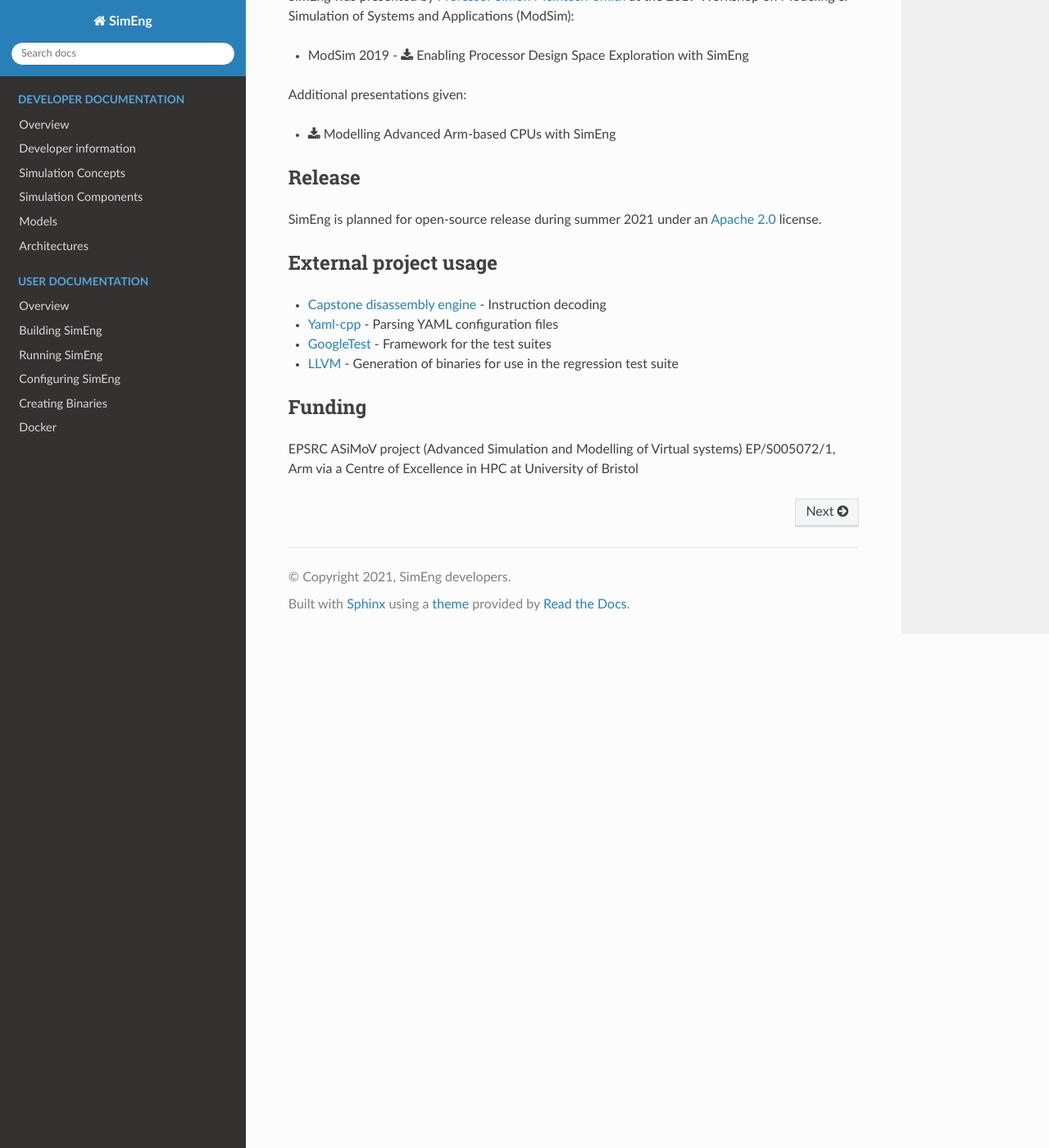
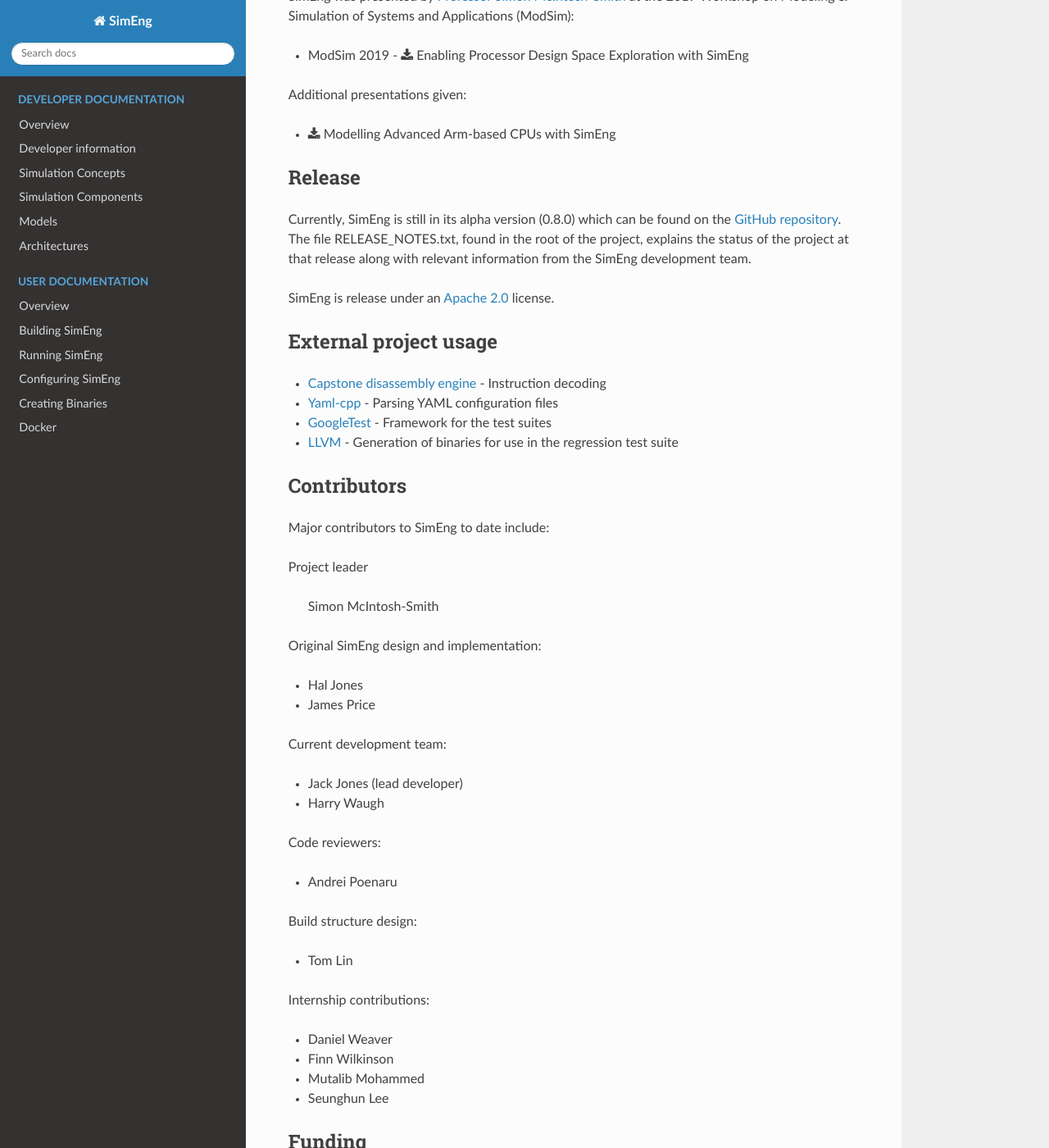
Before and after one commit to UoB-HPC/SimEng, a Sphinx documentation site: the page built from docs/sphinx/index.rst, in a window 1280 px wide and 1400 px high, scrolled down 1428 px. Shown: the whole window at 82% size. Built offline with Sphinx 7.4.7 and the Read the Docs theme 2.0.0, drawn with Linux system fonts in a browser that asks for light colours; pages that are not in the unit, such as notebooks, are missing from menus; some of the changed text lies outside the part shown.

```diff
--- a/CMakeLists.txt
+++ b/CMakeLists.txt
@@ -50,7 +50,7 @@
 )
 
 cmake_policy(SET CMP0048 NEW)
-project(SimEng VERSION 0.1 LANGUAGES C CXX)
+project(SimEng VERSION 0.8.0 LANGUAGES C CXX)
 
 # If no build type was defined, default to Release
 if(NOT CMAKE_BUILD_TYPE)
--- /dev/null
+++ b/docs/requirements.txt
@@ -0,0 +1,3 @@
+Sphinx==1.6.7
+sphinx-rtd-theme==0.5.2
+m2r2==0.3.1
--- a/docs/sphinx/conf.py
+++ b/docs/sphinx/conf.py
@@ -53,7 +53,7 @@
 source_suffix = '.rst'
 
 # The main toctree document.
-main_doc = 'index'
+master_doc = 'index'
 
 # The language for content autogenerated by Sphinx. Refer to documentation
 # for a list of supported languages.
@@ -105,13 +105,13 @@
 # Output file base name for HTML help builder.
 htmlhelp_basename = 'SimEngDoc'
 
-html_context = {
-    # Create an "Edit on GitHub" link in the page headers.
-    'display_github': True,
-    'github_user': 'UoB-HPC',
-    'github_repo': 'SimEng',
-    'github_version': 'main/'
-}
+# html_context = {
+#     # Create an "Edit on GitHub" link in the page headers.
+#     'display_github': True,
+#     'github_user': 'UoB-HPC',
+#     'github_repo': 'SimEng',
+#     'github_version': 'main/'
+# }
 
 
 # -- Options for LaTeX output ------------------------------------------------
@@ -137,7 +137,7 @@
 # Grouping the document tree into LaTeX files. List of tuples
 # (source start file, target name, title,
 #  author, documentclass [howto, manual, or own class]).
-latex_documents = [(main_doc, 'SimEng.tex', u'SimEng Documentation',
+latex_documents = [(master_doc, 'SimEng.tex', u'SimEng Documentation',
                     u'SimEng developers', 'manual'),
                    ]
 
@@ -147,7 +147,7 @@
 # One entry per manual page. List of tuples
 # (source start file, name, description, authors, manual section).
 man_pages = [
-    (main_doc, 'simeng', u'SimEng Documentation',
+    (master_doc, 'simeng', u'SimEng Documentation',
      [author], 1)
 ]
 
@@ -158,7 +158,7 @@
 # (source start file, target name, title, author,
 #  dir menu entry, description, category)
 texinfo_documents = [
-    (main_doc, 'SimEng', u'SimEng Documentation',
+    (master_doc, 'SimEng', u'SimEng Documentation',
      author, 'SimEng', 'One line description of project.',
      'Miscellaneous'),
 ]
--- a/docs/sphinx/index.rst
+++ b/docs/sphinx/index.rst
@@ -66,7 +66,9 @@
 Release
 -------
 
-SimEng is planned for open-source release during summer 2021 under an `Apache 2.0 <https://www.apache.org/licenses/LICENSE-2.0>`_ license.
+Currently, SimEng is still in its alpha version (0.8.0) which can be found on the `GitHub repository <https://github.com/UoB-HPC/SimEng>`_. The file RELEASE_NOTES.txt, found in the root of the project, explains the status of the project at that release along with relevant information from the SimEng development team.
+
+SimEng is release under an `Apache 2.0 <https://www.apache.org/licenses/LICENSE-2.0>`_ license.
 
 
 External project usage
@@ -78,6 +80,40 @@
 - `LLVM <https://github.com/llvm-mirror/llvm>`_ - Generation of binaries for use in the regression test suite
 
 
+Contributors
+------------
+
+Major contributors to SimEng to date include:
+
+Project leader
+
+    Simon McIntosh-Smith
+
+Original SimEng design and implementation:
+
+- Hal Jones
+- James Price
+
+Current development team:
+
+- Jack Jones (lead developer)
+- Harry Waugh
+
+Code reviewers:
+
+- Andrei Poenaru
+
+Build structure design:
+
+- Tom Lin
+
+Internship contributions:
+
+- Daniel Weaver
+- Finn Wilkinson
+- Mutalib Mohammed
+- Seunghun Lee
+
 Funding
 -------
 
```
Also changed, not shown: docs/sphinx/developer/developerInfo.rst (+10 -2 lines), docs/sphinx/user/running_simeng.rst (+8 -0 lines), 1 other file.
